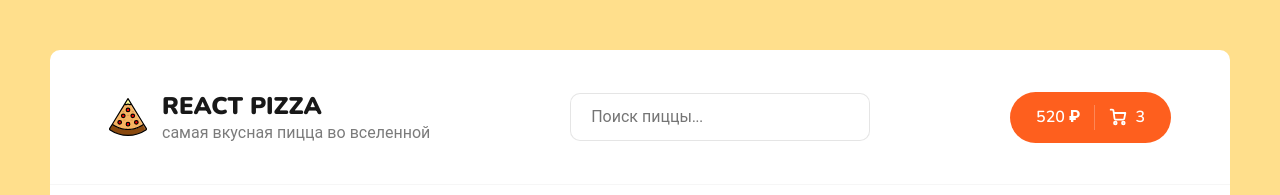
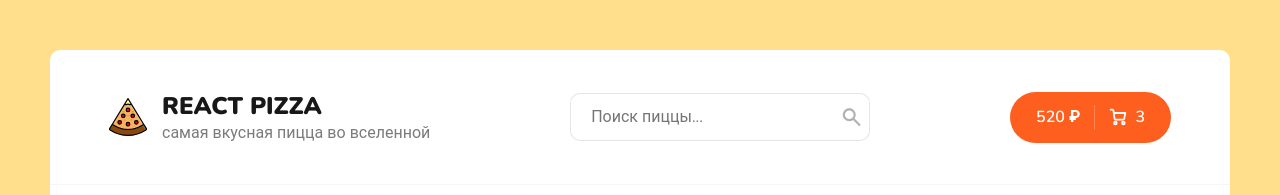
Before and after one commit to patr4519/react-pizza-v2, a React (Create React App) app: page / in a window 1280 px wide. Shown: the top 195 px of the page. Built offline with nearby package versions, Linux system fonts and the light colour scheme; no server answers.

Commit message:
my own improvments

```diff
--- a/src/components/Pagination/Pagination.module.scss
+++ b/src/components/Pagination/Pagination.module.scss
@@ -1,4 +1,6 @@
 .root {
+  display: flex;
+  justify-content: center;
   li {
     display: inline-block;
 
--- a/src/components/Search/Search.module.scss
+++ b/src/components/Search/Search.module.scss
@@ -1,5 +1,6 @@
 .root {
   position: relative;
+
   input {
     border: 1px solid rgba(0, 0, 0, 0.1);
     padding: 12px 20px;
@@ -17,12 +18,27 @@
     height: 25px;
     position: absolute;
     top: 12px;
-    right: 5px;
+    right: 35px;
     opacity: 0.3;
     cursor: pointer;
+    z-index: 1;
 
     &:hover {
       opacity: 0.8;
     }
   }
+
+  .search {
+    opacity: 0.3;
+    position: absolute;
+    top: 12px;
+    right: 5px;
+  }
+
+  .line {
+    opacity: 0.3;
+    position: absolute;
+    top: 2px;
+    right: 11px;
+  }
 }
--- a/src/components/Search/index.jsx
+++ b/src/components/Search/index.jsx
@@ -10,9 +10,25 @@ const Search = ({ searchValue, setSearchValue }) => {
         placeholder="Поиск пиццы..."
         value={searchValue}
       />
+      <svg
+        className={styles.search}
+        width="26"
+        height="26"
+        viewBox="0 0 24 24"
+        fill="none"
+      >
+        <path
+          fillRule="evenodd"
+          clipRule="evenodd"
+          d="M14.3764 12.4769C16.0464 10.1337 15.8302 6.85958 13.728 4.75736C11.3848 2.41421 7.58586 2.41421 5.24271 4.75736C2.89957 7.10051 2.89957 10.8995 5.24271 13.2426C7.34494 15.3449 10.619 15.561 12.9622 13.8911L18.6777 19.6066L20.092 18.1924L14.3764 12.4769ZM12.3138 6.17157C13.8759 7.73367 13.8759 10.2663 12.3138 11.8284C10.7517 13.3905 8.21902 13.3905 6.65692 11.8284C5.09483 10.2663 5.09483 7.73367 6.65692 6.17157C8.21902 4.60948 10.7517 4.60948 12.3138 6.17157Z"
+          fill="black"
+        />
+      </svg>
+
       {searchValue && (
+        <>
           <svg
-          onClick={() => setSearchValue('')}
+            onClick={() => setSearchValue("")}
             className={styles.clearIcon}
             width="800px"
             height="800px"
@@ -24,6 +40,21 @@ const Search = ({ searchValue, setSearchValue }) => {
               d="M764.288 214.592 512 466.88 259.712 214.592a31.936 31.936 0 0 0-45.12 45.12L466.752 512 214.528 764.224a31.936 31.936 0 1 0 45.12 45.184L512 557.184l252.288 252.288a31.936 31.936 0 0 0 45.12-45.12L557.12 512.064l252.288-252.352a31.936 31.936 0 1 0-45.12-45.184z"
             />
           </svg>
+          <svg
+            className={styles.line}
+            fill="none"
+            height="44"
+            stroke="currentColor"
+            strokeLinecap="round"
+            strokeLinejoin="round"
+            strokeWidth="1"
+            viewBox="0 0 24 24"
+            width="44"
+          >
+            <path d="M0 0h24v24H0z" fill="none" stroke="none" />
+            <path d="M12 5v14" />
+          </svg>
+        </>
       )}
     </div>
   );
```
Lines whose indentation alone changed are shown as unchanged.
